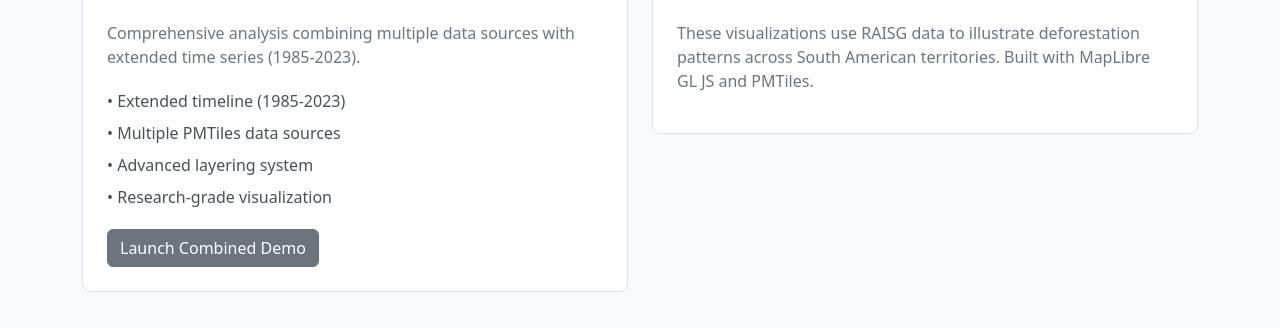
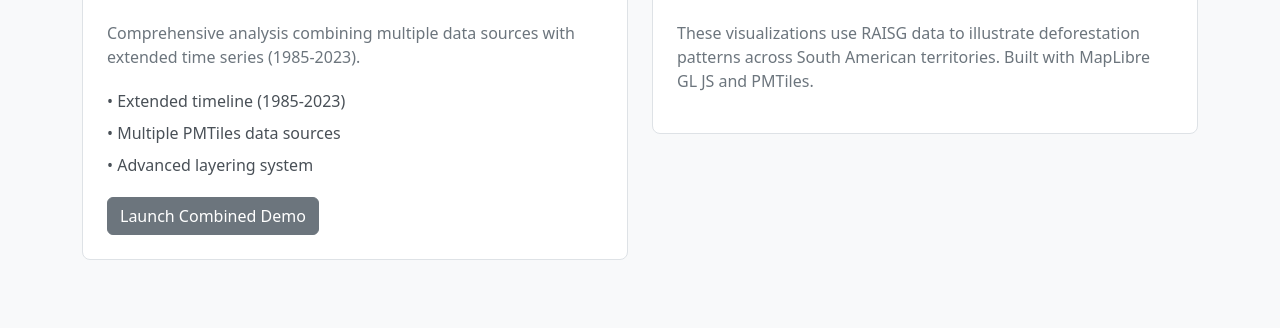
Before and after one commit to markmclaren/Infracursions-demos, a plain HTML site: page index.html in a window 1280 px wide. Shown: the part 746-1074 px from the top of the page. Drawn offline with nearby package versions, Linux system fonts and the light colour scheme.

Commit message:
Update index.html

```diff
--- a/index.html
+++ b/index.html
@@ -135,7 +135,6 @@
                             <li>• Extended timeline (1985-2023)</li>
                             <li>• Multiple PMTiles data sources</li>
                             <li>• Advanced layering system</li>
-                            <li>• Research-grade visualization</li>
                         </ul>
                         <a href="combined/" class="btn btn-launch" target="_blank">
                             Launch Combined Demo
```
